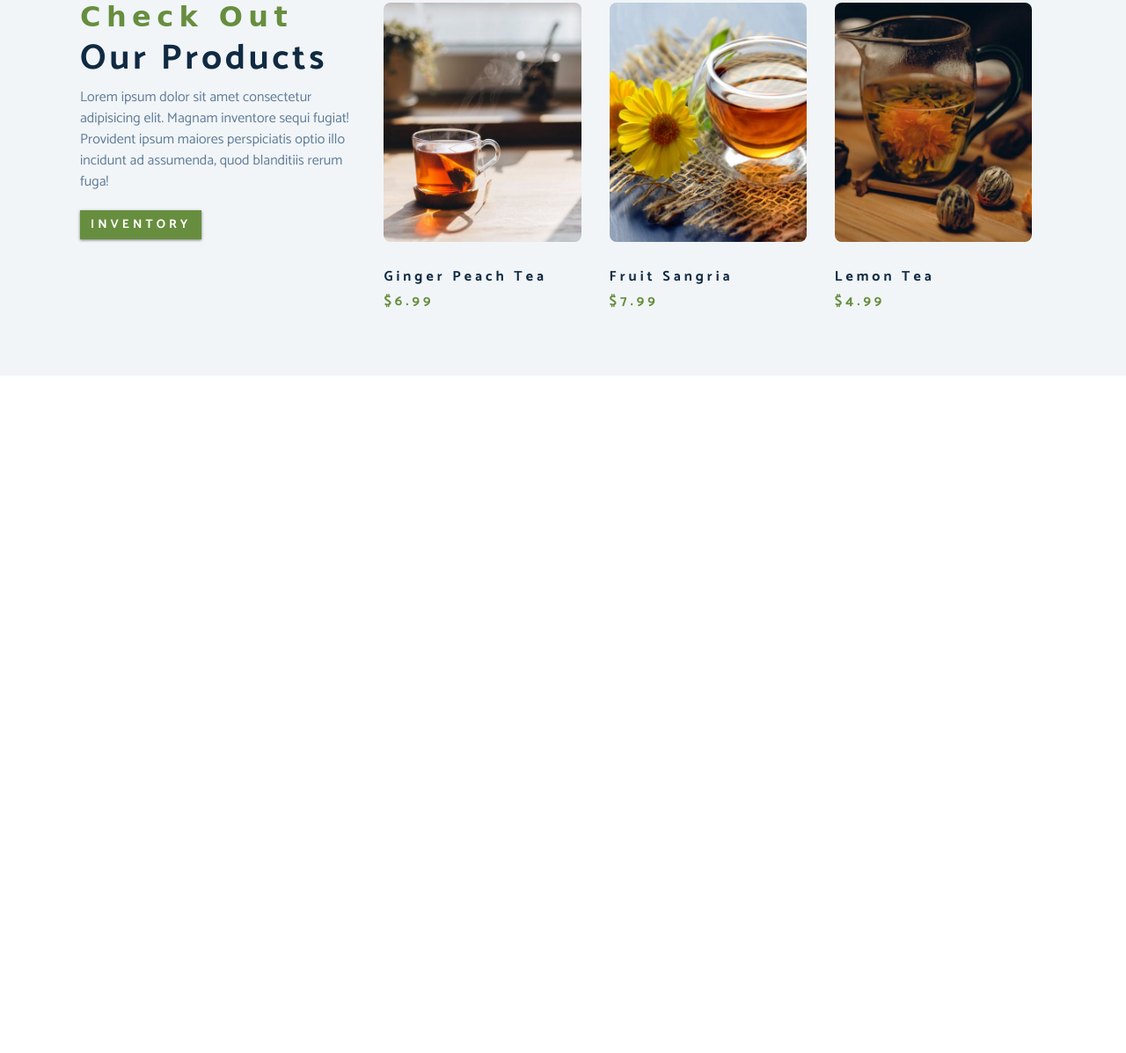
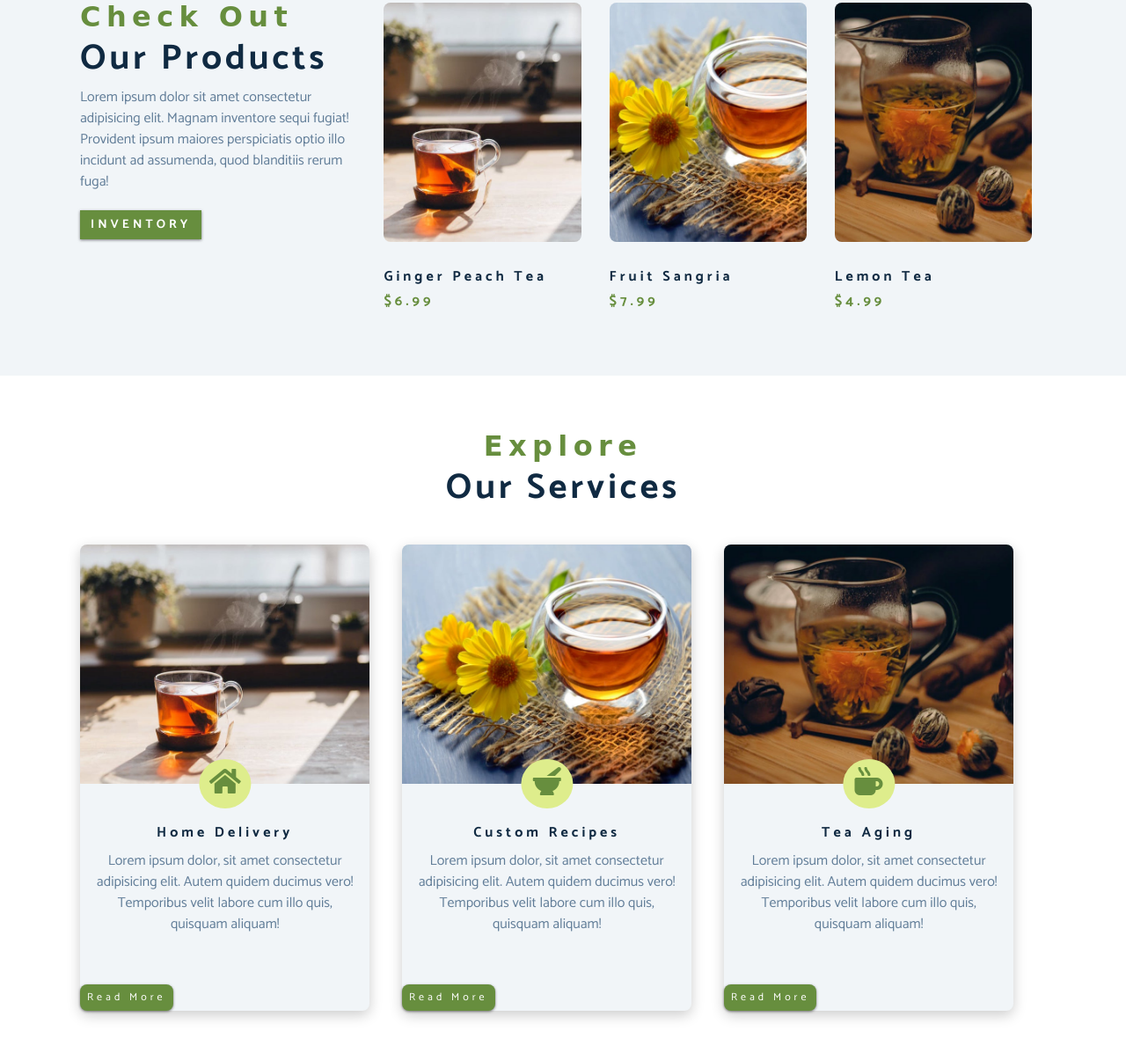
Before and after one commit to serge-kamga/tea-station, a plain HTML site: page index.html in a window 1280 px wide. Shown: the part 1698-2895 px from the top of the page at 88% size. Before the commit the page ends 2125 px from the top, so only its background shows below. Drawn offline with Linux system fonts and the light colour scheme; a web font is replaced by a local one.

Commit message:
finished the services section

```diff
--- a/css/styles.css
+++ b/css/styles.css
@@ -357,3 +357,87 @@ Products
     padding: 0 1rem;
   }
 }
+
+/*
+======================
+Services
+======================
+*/
+
+.services-title {
+  margin-top: 4rem;
+  margin-bottom: -4rem;
+  text-align: center;
+}
+
+.service-card {
+  margin: 2rem 0;
+  background: var(--clr-grey-10);
+  border-radius: var(--radius);
+  box-shadow: 0 5px 15px rgba(0, 0, 0, 0.2);
+  transition: var(--transition);
+}
+
+.service-card:hover {
+  box-shadow: 0 5px 15px rgba(0, 0, 0, 0.5);
+  transform: scale(1.01);
+}
+
+.service-img {
+  height: 17rem;
+  object-fit: cover;
+  border-top-left-radius: var(--radius);
+  border-top-right-radius: var(--radius);
+}
+
+.service-info {
+  text-align: center;
+  padding: 3rem 1rem 2.25rem 1rem;
+}
+
+.service-info p {
+  max-width: 20rem;
+  color: var(--clr-grey-5);
+  margin: 0 auto;
+}
+
+.service-btn {
+  font-size: 0.75rem;
+  text-transform: capitalize;
+  padding: 0.375rem 0.5rem;
+  border-radius: var(--radius);
+  font-weight: 400;
+  margin-top: 1.25rem;
+}
+
+@media screen and (min-width: 768px) {
+  .service-card {
+    float: left;
+    width: 45%;
+    margin-right: 5%;
+  }
+}
+
+@media screen and (min-width: 992px) {
+  .service-card {
+    width: 30%;
+    margin-right: 3.33%;
+  }
+}
+
+.service-img-container {
+  position: relative;
+}
+
+.service-icon {
+  position: absolute;
+  left: 50%;
+  bottom: 0;
+  font-size: 2rem;
+  color: var(--clr-primary);
+  background-color: var(--clr-primary-light);
+  padding: 0.25rem 0.6rem;
+  border-radius: 50%;
+  transform: translate(-50%, 50%);
+  border: 0.375rem solid --clr-grey-10;
+}
--- a/index.html
+++ b/index.html
@@ -154,6 +154,91 @@
       </div>
     </section>
     <!-- End of Products -->
+    <!-- services -->
+    <section class="services">
+      <div class="section-title services-title">
+        <h3>Explore</h3>
+        <h2>Our Services</h2>
+      </div>
+      <div class="section-center clearfix">
+        <!-- single card -->
+        <article class="service-card">
+          <div class="service-img-container">
+            <img
+              src="./images/product-1.jpeg"
+              class="service-img"
+              alt="single service"
+            />
+            <span class="service-icon">
+              <i class="fas fa-home fa-fw"></i>
+            </span>
+          </div>
+          <!-- service info -->
+          <div class="service-info">
+            <h4>home delivery</h4>
+            <p>
+              Lorem ipsum dolor, sit amet consectetur adipisicing elit. Autem
+              quidem ducimus vero! Temporibus velit labore cum illo quis,
+              quisquam aliquam!
+            </p>
+          </div>
+          <a href="products.html" class="btn service-btn">Read more</a>
+        </article>
+        <!-- end of single card -->
+        <!-- single card -->
+        <article class="service-card">
+          <div class="service-img-container">
+            <img
+              src="./images/product-2.jpeg"
+              class="service-img"
+              alt="single service"
+            />
+            <span class="service-icon">
+              <i class="fas fa-mortar-pestle fa-fw"></i>
+            </span>
+          </div>
+          <!-- service info -->
+          <div class="service-info">
+            <h4>custom recipes</h4>
+            <p>
+              Lorem ipsum dolor, sit amet consectetur adipisicing elit. Autem
+              quidem ducimus vero! Temporibus velit labore cum illo quis,
+              quisquam aliquam!
+            </p>
+          </div>
+          <a href="products.html" class="btn service-btn">Read more</a>
+        </article>
+        <!-- end of single card -->
+        <!-- single card -->
+        <article class="service-card">
+          <div class="service-img-container">
+            <img
+              src="./images/product-3.jpeg"
+              class="service-img"
+              alt="single service"
+            />
+            <span class="service-icon">
+              <i class="fas fa-mug-hot fa-fw"></i>
+            </span>
+          </div>
+          <!-- service info -->
+          <div class="service-info">
+            <h4>tea aging</h4>
+            <p>
+              Lorem ipsum dolor, sit amet consectetur adipisicing elit. Autem
+              quidem ducimus vero! Temporibus velit labore cum illo quis,
+              quisquam aliquam!
+            </p>
+          </div>
+          <a href="products.html" class="btn service-btn">Read more</a>
+        </article>
+        <!-- end of single card -->
+      </div>
+    </section>
+    <!-- end of services -->
+    <!-- contact -->
+
+    <!-- end of contact -->
     <script src="app.js"></script>
   </body>
 </html>
```
